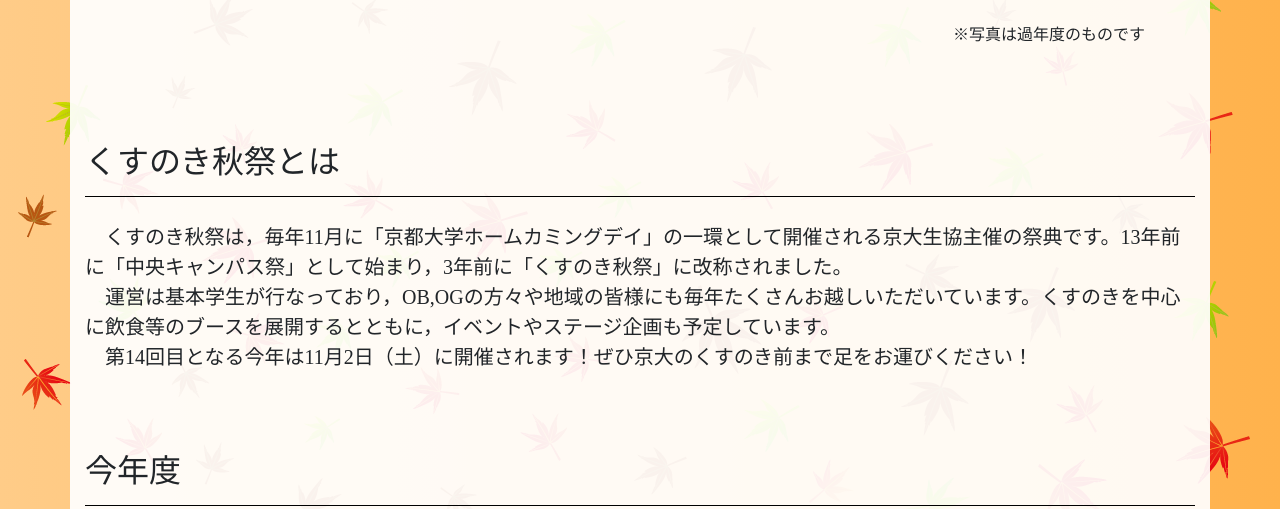
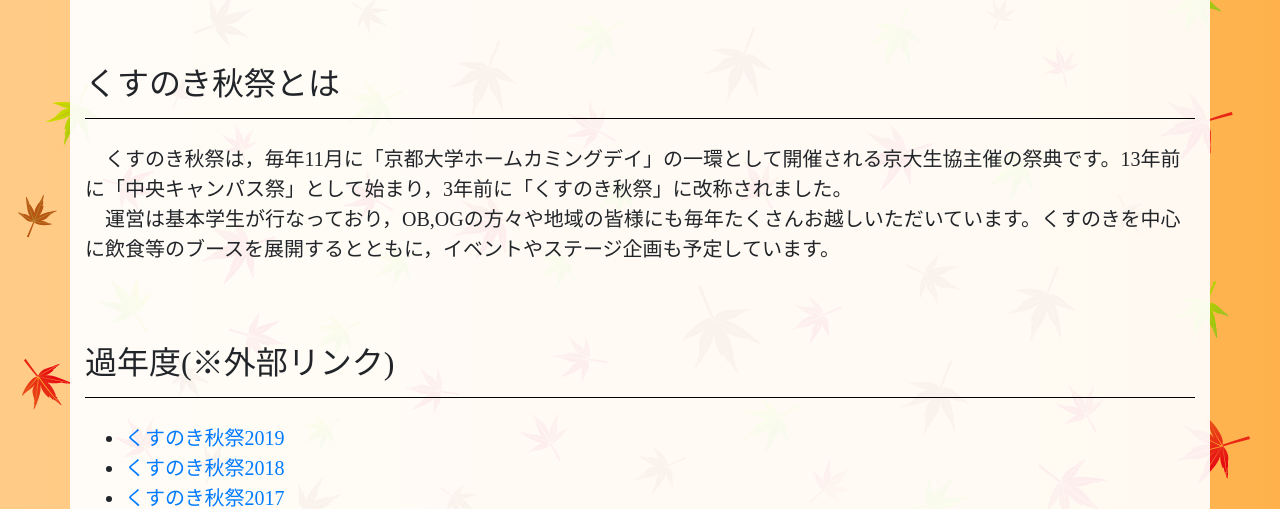
Before and after one commit to johnjohnremon/kusufes, a plain HTML site: page index.html in a window 1280 px wide. Shown: the part 953-1462 px from the top of the page. Drawn offline with nearby package versions, Linux system fonts and the light colour scheme.

Commit message:
It won't be held in 2020

```diff
--- a/index.html
+++ b/index.html
@@ -35,16 +35,19 @@
     <div class="header">
       <div class="container">
         <div>
-          <a href="#"><img class="header-logo" src="/images/logo.png" alt="くすのき秋祭2019ロゴ"></a>
+          <a href="#"><img class="header-logo" src="/images/logo.png" alt="くすのき秋祭ロゴ"></a>
         </div>
       </div>
     </div>
 
     <div class="main container">
 
+      <!--
+        2020年度は開催されないのでコメントアウト
         <p class="active_site">
           <a href="/kusufes2019/">今年度はこちら</a>
         </p>
+      -->
 
       <ul class="slider">
         <li><img src="/images/kusufes1.jpg" alt="image01">
@@ -61,21 +64,25 @@
       </h2>
       <p class="body-txt">
         &emsp;くすのき秋祭は，毎年11月に「京都大学ホームカミングデイ」の一環として開催される京大生協主催の祭典です。13年前に「中央キャンパス祭」として始まり，3年前に「くすのき秋祭」に改称されました。<br>
-        &emsp;運営は基本学生が行なっており，OB,OGの方々や地域の皆様にも毎年たくさんお越しいただいています。くすのきを中心に飲食等のブースを展開するとともに，イベントやステージ企画も予定しています。<br>
-        &emsp;第14回目となる今年は11月2日（土）に開催されます！ぜひ京大のくすのき前まで足をお運びください！
+        &emsp;運営は基本学生が行なっており，OB,OGの方々や地域の皆様にも毎年たくさんお越しいただいています。くすのきを中心に飲食等のブースを展開するとともに，イベントやステージ企画も予定しています。<!--<br>
+        &emsp;第14回目となる今年は11月2日（土）に開催されます！ぜひ京大のくすのき前まで足をお運びください！-->
       </p>
 
+      <!--
+        2020年度は開催されないのでコメントアウト
         <h2>
           今年度
         </h2>
         <ul>
           <li><a href="kusufes2019/">くすのき秋祭2019</a>
         </ul>
+      -->
 
       <h2>
         過年度(※外部リンク)
       </h2>
       <ul>
+        <li><a href="kusufes2019/">くすのき秋祭2019</a>
         <li><a href="https://kusufes2018.jimdofree.com/">くすのき秋祭2018</a>
         <li><a href="http://chucanfes.web.fc2.com/2017/">くすのき秋祭2017</a>
       </ul>
```
Lines whose indentation alone changed are shown as unchanged.
